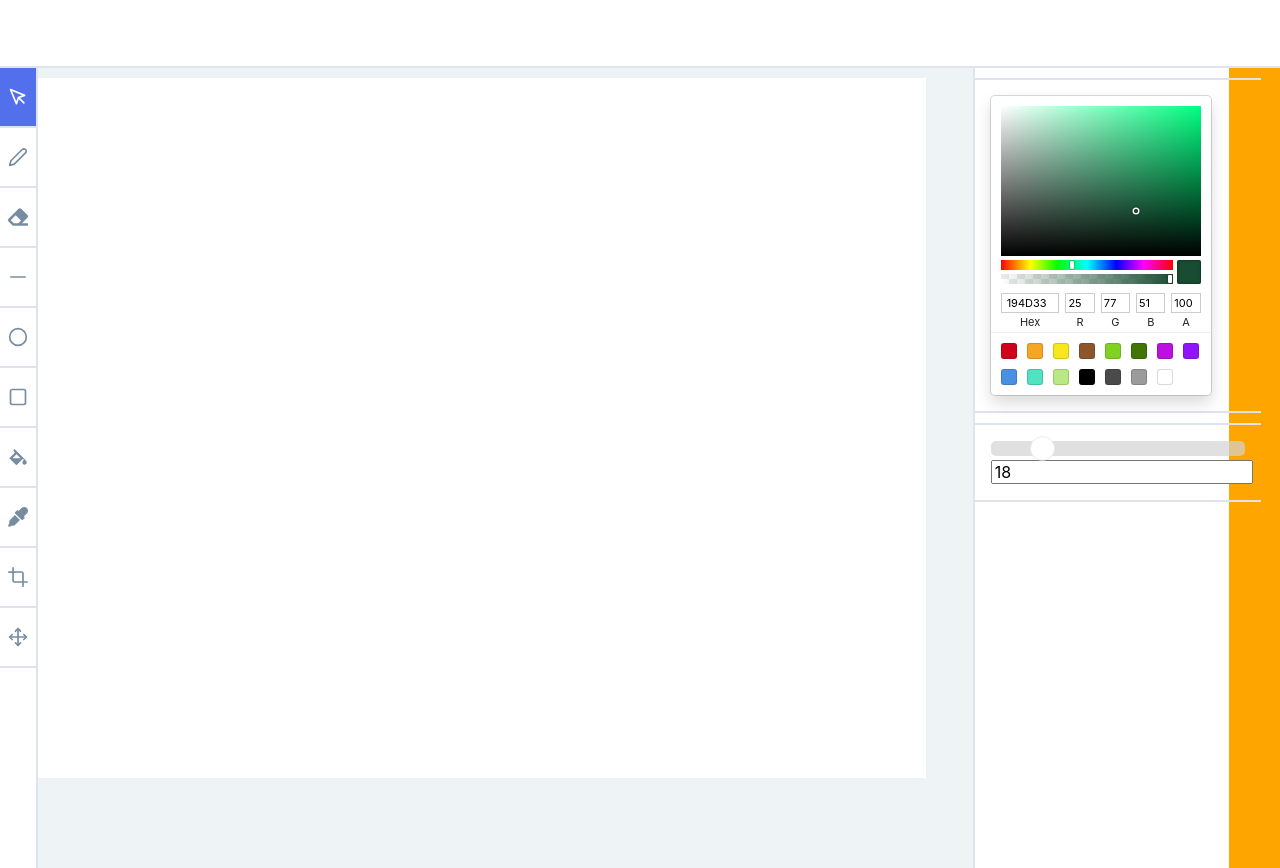
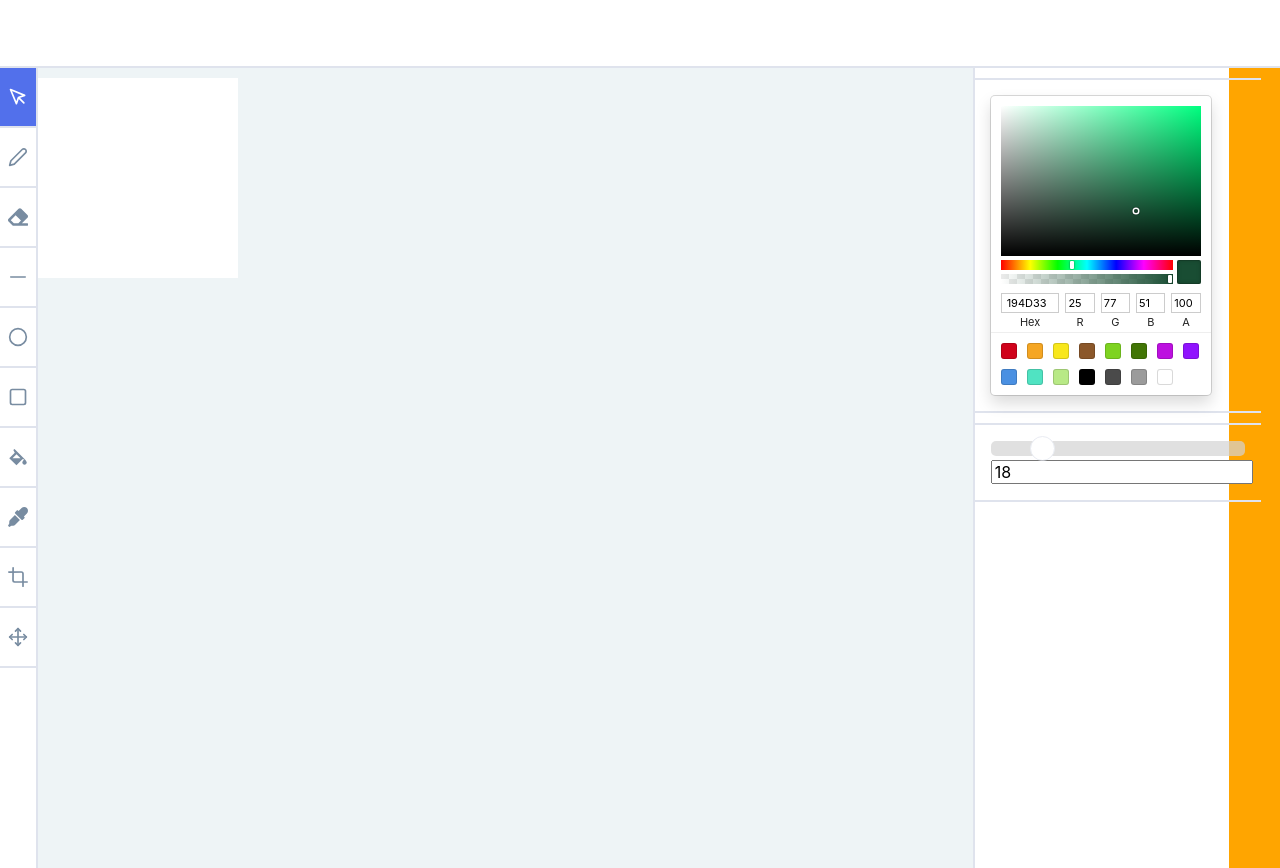
Before and after one commit to ryanholmesdev/Pixelitor, a React (Create React App) app: page / in a window 1280 px wide. Built offline with nearby package versions, Linux system fonts and the light colour scheme.

Commit message:
Fix to canvas not painting

```diff
--- a/src/components/Canvas/Canvas.js
+++ b/src/components/Canvas/Canvas.js
@@ -26,9 +26,8 @@ export class Canvas extends Component {
     }
 
     var rect = this.canvasEle.current.getBoundingClientRect();
-    const canvas = this.canvasEle.current;
-    var x = e.pageX - canvas.offsetLeft;
-    var y = e.pageY - canvas.offsetTop;
+    var x = e.clientX - rect.left;
+    var y = e.clientY - rect.top;
 
     var radius = 10; // or whatever
     var fillColor = '#ff0000';
@@ -47,6 +46,8 @@ export class Canvas extends Component {
     const { x, y } = this.state;
     return (
       <canvas
+        height={200}
+        width={200}
         ref={this.canvasEle}
         onMouseDown={this.onMouseDown.bind(this)}
         onMouseUp={this.onMouseUp.bind(this)}
--- a/src/components/Canvas/Canvas.scss
+++ b/src/components/Canvas/Canvas.scss
@@ -1,8 +1,6 @@
 canvas {
   position: relative;
   background-color: #ffff;
-  width: 95%;
-  height: 700px;
   margin-left: auto;
   margin-right: auto;
   margin-top: 10px;
```
